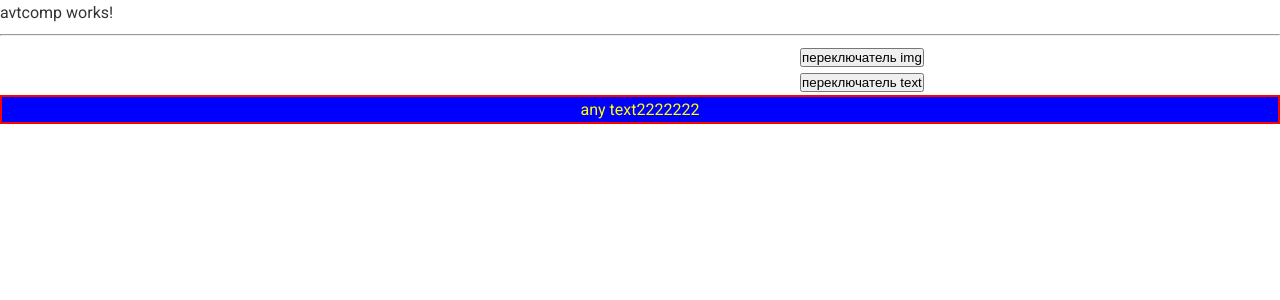
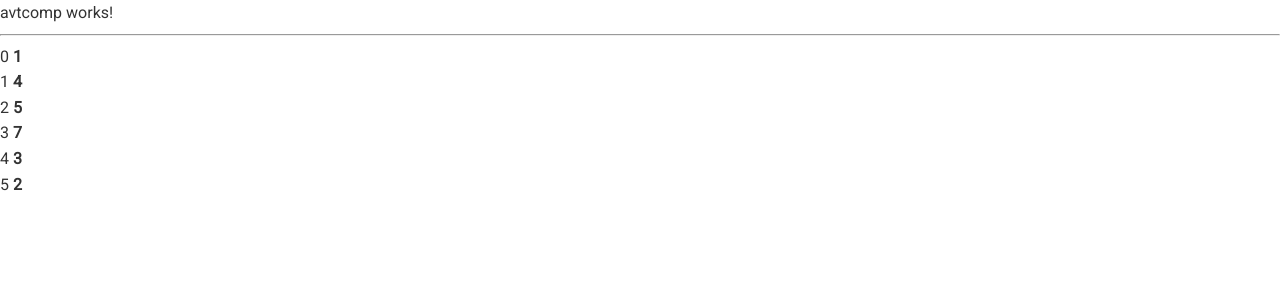
Before and after one commit to alex00788/angular-course, an Angular app: page / in a window 1280 px wide. Shown: the top 300 px of the page. Built offline with nearby package versions, Linux system fonts and the light colour scheme.

Commit message:
применил ngFor для списка чисел

```diff
--- a/src/app/nuwComp/nuw.html
+++ b/src/app/nuwComp/nuw.html
@@ -1,8 +1,5 @@
-<button (click)="perem = !perem">переключатель img</button>
-<button (click)="perem = 111">переключатель text</button>
-
-<div [ngSwitch] ="perem">
-    <p *ngSwitchCase ="true" class = "red"> any text </p>
-    <p *ngSwitchCase ="false" class = "blue">  any text2222222 </p>
-    <p *ngSwitchDefault>    danger      </p>
-</div>
+<ul >
+    <li *ngFor="let nper of perem; let idx= index">
+        {{idx}} <strong> {{nper}}</strong>
+    </li>
+</ul>
--- a/src/app/nuwComp/nuw.ts
+++ b/src/app/nuwComp/nuw.ts
@@ -7,7 +7,7 @@ import {Component} from '@angular/core';
 })
 export class NuwComponent {
 
-    perem: any = false
+    perem = [1, 4, 5, 7, 3, 2]
 
 
 }
```
Also changed, not shown: src/projekt.txt.
